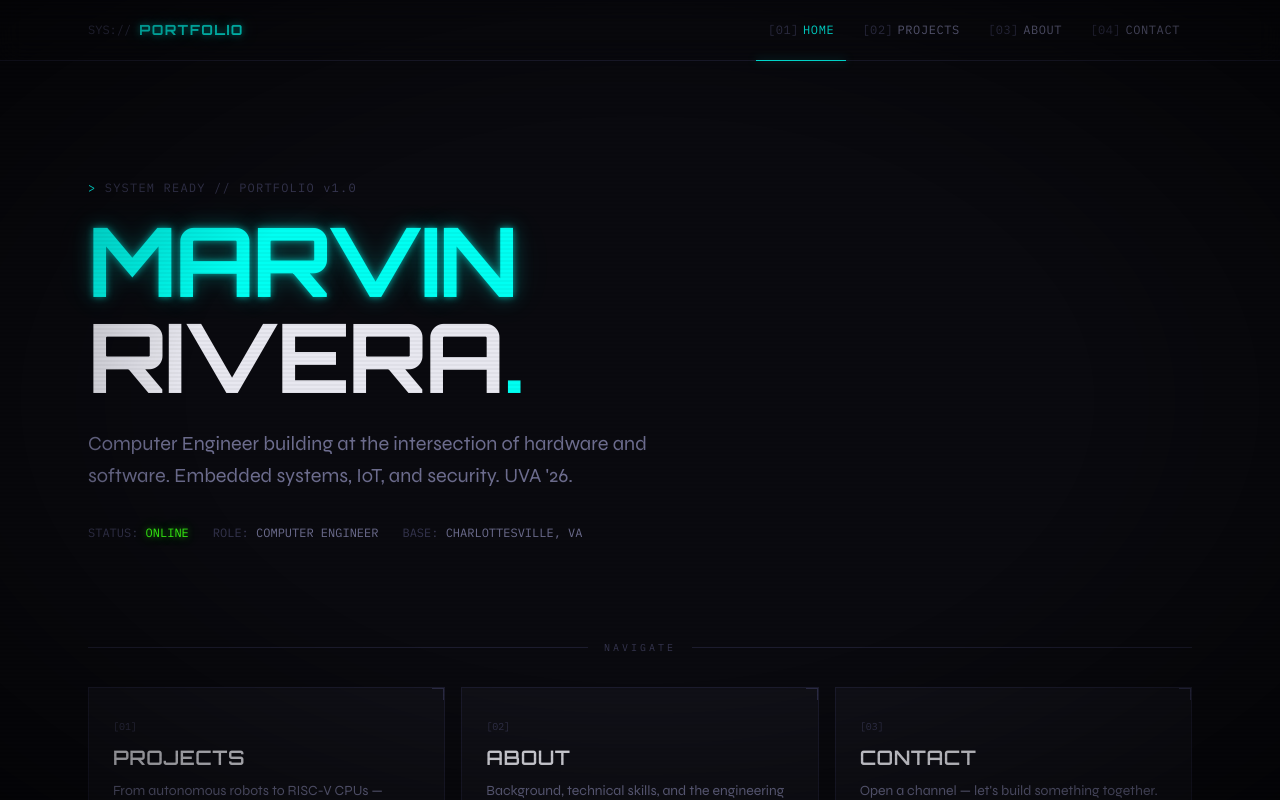
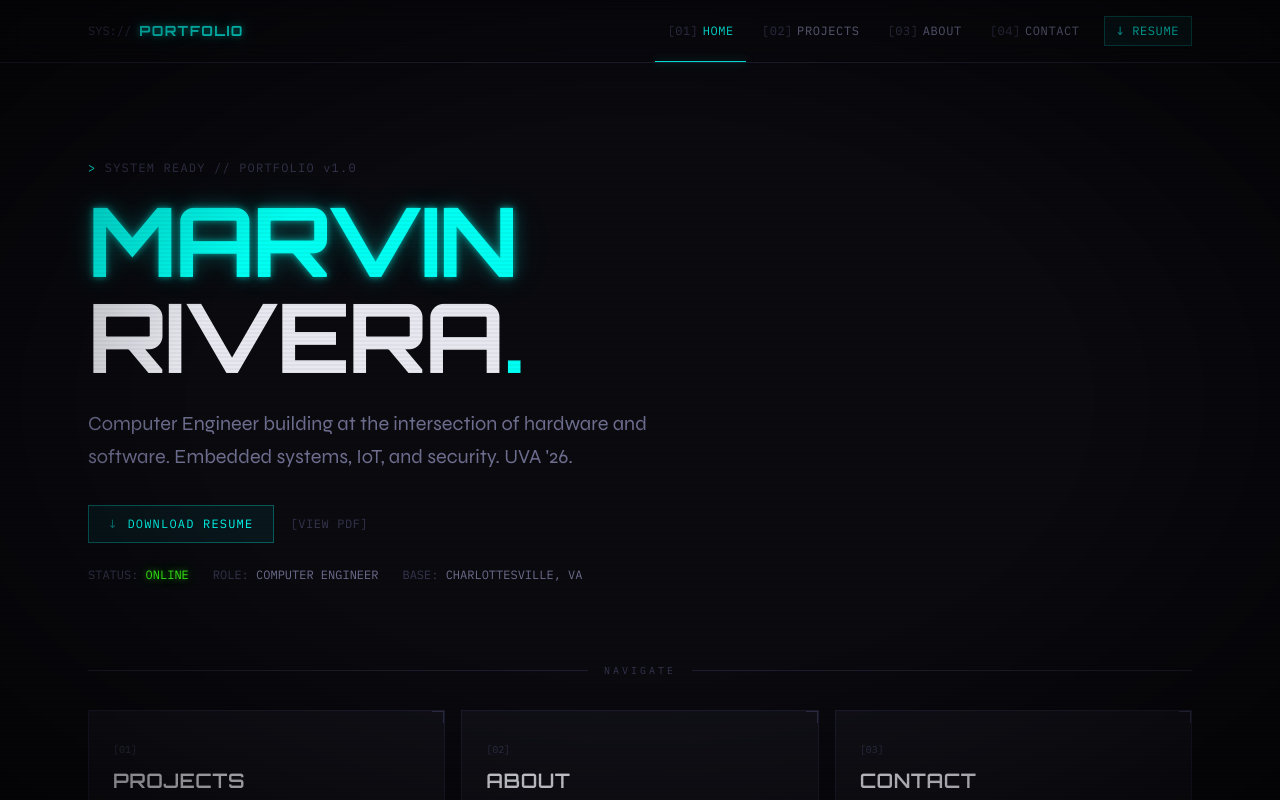
Before and after one commit to ariveram128/ariveram128.dev, a Next.js app: page / in a window 1280 px wide. Shown: the top 800 px of the page. Built offline with nearby package versions, Linux system fonts and the light colour scheme.

Commit message:
add resume download button

```diff
--- a/src/components/HomeContent.tsx
+++ b/src/components/HomeContent.tsx
@@ -75,12 +75,38 @@ export function HomeContent() {
                 software. Embedded systems, IoT, and security. UVA &apos;26.
               </motion.p>
 
-              {/* Status indicators */}
+              {/* Resume + Status */}
               <motion.div
-                className="mt-8 flex flex-wrap items-center gap-x-6 gap-y-2 font-mono text-xs"
+                className="mt-8 flex flex-wrap items-center gap-4"
                 initial={{ opacity: 0 }}
                 animate={{ opacity: 1 }}
                 transition={{ delay: 0.9 }}
+              >
+                <a
+                  href="/resume.pdf"
+                  download="Marvin_Rivera_Resume.pdf"
+                  className="group flex items-center gap-2.5 border border-cyan/30 bg-cyan/5 px-5 py-2.5 font-mono text-xs tracking-widest text-cyan transition-all hover:border-cyan/60 hover:bg-cyan/10"
+                >
+                  <span className="text-cyan/50 transition-colors group-hover:text-cyan">
+                    ↓
+                  </span>
+                  DOWNLOAD RESUME
+                </a>
+                <a
+                  href="/resume.pdf"
+                  target="_blank"
+                  rel="noopener noreferrer"
+                  className="font-mono text-xs tracking-wider text-faint transition-colors hover:text-dim"
+                >
+                  [VIEW PDF]
+                </a>
+              </motion.div>
+
+              <motion.div
+                className="mt-6 flex flex-wrap items-center gap-x-6 gap-y-2 font-mono text-xs"
+                initial={{ opacity: 0 }}
+                animate={{ opacity: 1 }}
+                transition={{ delay: 1.05 }}
               >
                 <span className="text-faint">
                   STATUS:{" "}
--- a/src/components/Navigation.tsx
+++ b/src/components/Navigation.tsx
@@ -55,6 +55,14 @@ export function Navigation() {
               </Link>
             );
           })}
+
+          <a
+            href="/resume.pdf"
+            download="Marvin_Rivera_Resume.pdf"
+            className="ml-2 border border-cyan/25 bg-cyan/5 px-3 py-1.5 font-mono text-xs tracking-wider text-cyan transition-all hover:border-cyan/50 hover:bg-cyan/10"
+          >
+            ↓ RESUME
+          </a>
         </div>
 
         {/* Mobile toggle */}
@@ -105,6 +113,13 @@ export function Navigation() {
                   </Link>
                 );
               })}
+              <a
+                href="/resume.pdf"
+                download="Marvin_Rivera_Resume.pdf"
+                className="mt-1 inline-flex w-fit border border-cyan/25 bg-cyan/5 px-3 py-1.5 font-mono text-sm tracking-wider text-cyan transition-all hover:border-cyan/50"
+              >
+                ↓ RESUME
+              </a>
             </div>
           </motion.div>
         )}
```
Also changed, not shown: 2 other files (tests, documents, lock files or other folders).
